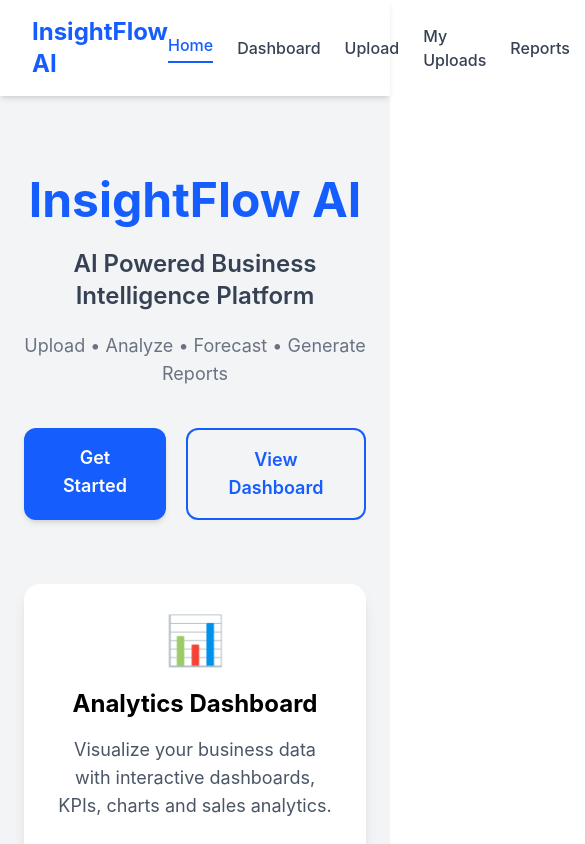
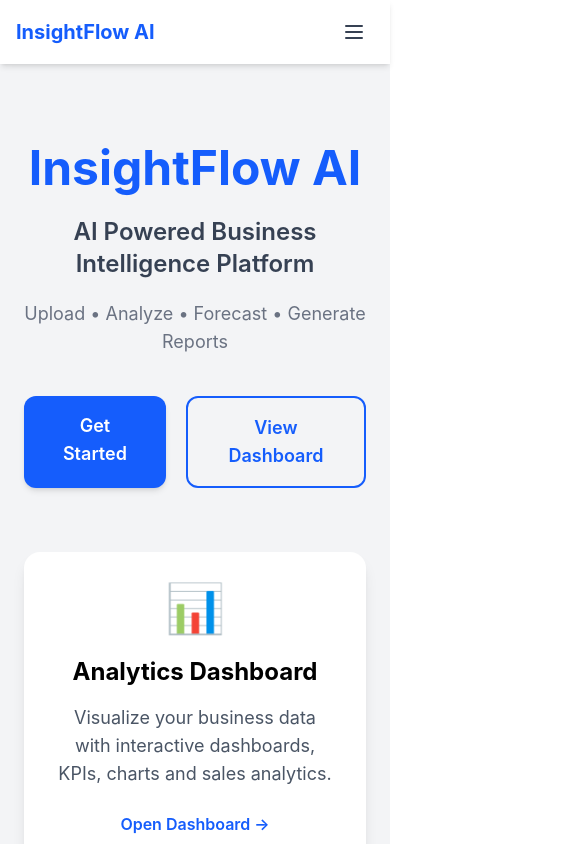
Before and after one commit to AdhirajSinghKhubbar/InsightFlow-AI, a React app in the folder frontend/: page / in a window 390 px wide. Shown: the top 844 px of the page, 585 px wide, since content can reach past the window. Built offline with nearby package versions, Linux system fonts and the light colour scheme; the HTML template or start-up script is replaced by a standard one.

Commit message:
Update Navbar.jsx

```diff
--- a/frontend/src/components/layout/Navbar.jsx
+++ b/frontend/src/components/layout/Navbar.jsx
@@ -1,8 +1,11 @@
+import { useState } from "react";
 import { Link, useNavigate, useLocation } from "react-router-dom";
 
 export default function Navbar() {
   const navigate = useNavigate();
   const location = useLocation();
+
+  const [menuOpen, setMenuOpen] = useState(false);
 
   const user = JSON.parse(localStorage.getItem("user"));
   const token = localStorage.getItem("token");
@@ -12,6 +15,8 @@ export default function Navbar() {
     localStorage.removeItem("user");
     localStorage.removeItem("isLoggedIn");
 
+    setMenuOpen(false);
+
     alert("Logged out successfully");
 
     navigate("/login");
@@ -20,73 +25,180 @@ export default function Navbar() {
   const navLink = (path) =>
     `transition font-medium ${
       location.pathname === path
-        ? "text-blue-600 border-b-2 border-blue-600 pb-1"
+        ? "text-blue-600 md:border-b-2 md:border-blue-600 md:pb-1"
         : "text-gray-700 hover:text-blue-600"
     }`;
 
+  const closeMenu = () => {
+    setMenuOpen(false);
+  };
+
   return (
     <nav className="bg-white shadow-md sticky top-0 z-50">
-      <div className="max-w-7xl mx-auto px-8 py-4 flex justify-between items-center">
-
+      <div className="max-w-7xl mx-auto px-4 sm:px-6 lg:px-8">
+        {/* Main Navbar */}
+        <div className="h-16 sm:h-18 flex justify-between items-center">
           {/* Logo */}
-
           <Link
             to="/"
-          className="text-2xl font-bold text-blue-600"
+            onClick={closeMenu}
+            className="text-xl sm:text-2xl font-bold text-blue-600 whitespace-nowrap"
           >
             InsightFlow AI
           </Link>
 
-        {/* Navigation */}
+          {/* Desktop Navigation */}
+          <div className="hidden md:flex items-center gap-4 lg:gap-6">
+            <Link to="/" className={navLink("/")}>
+              Home
+            </Link>
 
-        <div className="flex items-center gap-6">
+            <Link to="/dashboard" className={navLink("/dashboard")}>
+              Dashboard
+            </Link>
+
+            <Link to="/upload" className={navLink("/upload")}>
+              Upload
+            </Link>
+
+            <Link to="/uploads" className={navLink("/uploads")}>
+              My Uploads
+            </Link>
+
+            <Link to="/reports" className={navLink("/reports")}>
+              Reports
+            </Link>
+
+            {token ? (
+              <>
+                <div className="px-3 lg:px-4 py-2 bg-blue-50 rounded-lg max-w-[180px]">
+                  <span className="font-semibold text-gray-700 truncate block">
+                    👋 {user?.name || "User"}
+                  </span>
+                </div>
+
+                <button
+                  onClick={handleLogout}
+                  className="bg-red-500 hover:bg-red-600 text-white px-3 lg:px-4 py-2 rounded-lg transition whitespace-nowrap"
+                >
+                  Logout
+                </button>
+              </>
+            ) : (
+              <>
+                <Link to="/login" className={navLink("/login")}>
+                  Login
+                </Link>
 
                 <Link
+                  to="/register"
+                  className="bg-blue-600 hover:bg-blue-700 text-white px-4 py-2 rounded-lg transition whitespace-nowrap"
+                >
+                  Register
+                </Link>
+              </>
+            )}
+          </div>
+
+          {/* Mobile Menu Button */}
+          <button
+            type="button"
+            onClick={() => setMenuOpen((prev) => !prev)}
+            className="md:hidden inline-flex items-center justify-center p-2 rounded-lg text-gray-700 hover:bg-gray-100 transition"
+            aria-label="Toggle navigation menu"
+            aria-expanded={menuOpen}
+          >
+            {menuOpen ? (
+              <svg
+                xmlns="http://www.w3.org/2000/svg"
+                className="w-6 h-6"
+                fill="none"
+                viewBox="0 0 24 24"
+                stroke="currentColor"
+                strokeWidth="2"
+              >
+                <path
+                  strokeLinecap="round"
+                  strokeLinejoin="round"
+                  d="M6 18L18 6M6 6l12 12"
+                />
+              </svg>
+            ) : (
+              <svg
+                xmlns="http://www.w3.org/2000/svg"
+                className="w-6 h-6"
+                fill="none"
+                viewBox="0 0 24 24"
+                stroke="currentColor"
+                strokeWidth="2"
+              >
+                <path
+                  strokeLinecap="round"
+                  strokeLinejoin="round"
+                  d="M4 6h16M4 12h16M4 18h16"
+                />
+              </svg>
+            )}
+          </button>
+        </div>
+
+        {/* Mobile Navigation */}
+        {menuOpen && (
+          <div className="md:hidden border-t border-gray-100 py-4">
+            <div className="flex flex-col gap-2">
+              <Link
                 to="/"
-            className={navLink("/")}
+                onClick={closeMenu}
+                className={`px-3 py-3 rounded-lg ${navLink("/")}`}
               >
                 Home
               </Link>
 
               <Link
                 to="/dashboard"
-            className={navLink("/dashboard")}
+                onClick={closeMenu}
+                className={`px-3 py-3 rounded-lg ${navLink("/dashboard")}`}
               >
                 Dashboard
               </Link>
 
               <Link
                 to="/upload"
-            className={navLink("/upload")}
+                onClick={closeMenu}
+                className={`px-3 py-3 rounded-lg ${navLink("/upload")}`}
               >
                 Upload
               </Link>
 
               <Link
                 to="/uploads"
-            className={navLink("/uploads")}
+                onClick={closeMenu}
+                className={`px-3 py-3 rounded-lg ${navLink("/uploads")}`}
               >
                 My Uploads
               </Link>
 
               <Link
                 to="/reports"
-            className={navLink("/reports")}
+                onClick={closeMenu}
+                className={`px-3 py-3 rounded-lg ${navLink("/reports")}`}
               >
                 Reports
               </Link>
 
+              <div className="border-t border-gray-100 my-2" />
+
               {token ? (
                 <>
-              <div className="px-4 py-2 bg-blue-50 rounded-lg">
-                <span className="font-semibold text-gray-700">
+                  <div className="px-3 py-3 bg-blue-50 rounded-lg">
+                    <span className="font-semibold text-gray-700 break-words">
                       👋 {user?.name || "User"}
                     </span>
                   </div>
 
                   <button
                     onClick={handleLogout}
-                className="bg-red-500 hover:bg-red-600 text-white px-4 py-2 rounded-lg transition"
+                    className="w-full bg-red-500 hover:bg-red-600 text-white px-4 py-3 rounded-lg transition text-left"
                   >
                     Logout
                   </button>
@@ -95,22 +207,24 @@ export default function Navbar() {
                 <>
                   <Link
                     to="/login"
-                className={navLink("/login")}
+                    onClick={closeMenu}
+                    className={`px-3 py-3 rounded-lg ${navLink("/login")}`}
                   >
                     Login
                   </Link>
 
                   <Link
                     to="/register"
-                className="bg-blue-600 hover:bg-blue-700 text-white px-4 py-2 rounded-lg transition"
+                    onClick={closeMenu}
+                    className="bg-blue-600 hover:bg-blue-700 text-white px-4 py-3 rounded-lg transition text-center"
                   >
                     Register
                   </Link>
                 </>
               )}
-
             </div>
-
+          </div>
+        )}
       </div>
     </nav>
   );
```
Lines whose indentation alone changed are shown as unchanged.
